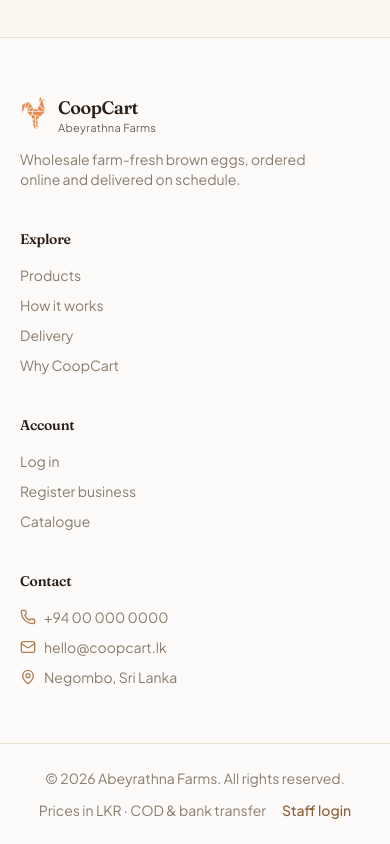
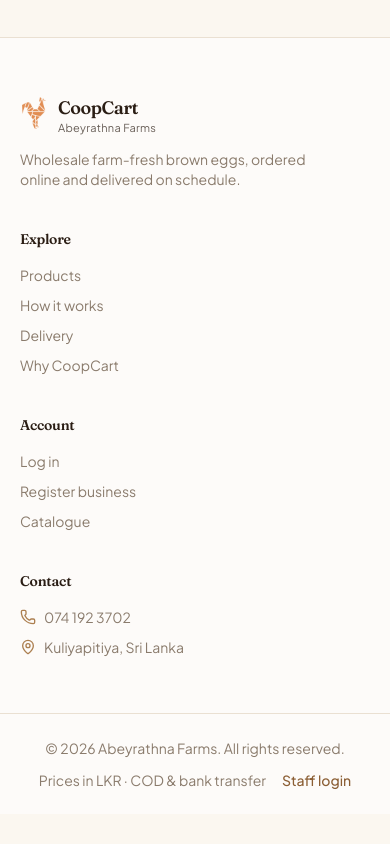
Before and after one commit to Mesh2005/COOPCART, a Next.js app: page / in a window 390 px wide. Shown: the part 6876-7720 px from the top of the page. After the commit the page ends 7690 px from the top, so only its background shows below. Built offline with nearby package versions, Linux system fonts and the light colour scheme; no server answers.

Commit message:
content(landing): real footer contact details
Set the footer phone to 074 192 3702 (click-to-call) and location to
Kuliyapitiya, Sri Lanka; removed the placeholder email.

```diff
--- a/src/app/page.tsx
+++ b/src/app/page.tsx
@@ -6,7 +6,6 @@ import {
   ClipboardCheck,
   Egg,
   Leaf,
-  Mail,
   MapPin,
   PackageCheck,
   Phone,
@@ -342,9 +341,12 @@ export default function Home() {
           <div>
             <h4 className="font-display text-sm font-semibold text-brown-900">Contact</h4>
             <ul className="mt-4 space-y-2.5 text-sm text-muted">
-              <li className="flex items-center gap-2"><Phone className="h-4 w-4 text-brown-400" /> +94 00 000 0000</li>
-              <li className="flex items-center gap-2"><Mail className="h-4 w-4 text-brown-400" /> hello@coopcart.lk</li>
-              <li className="flex items-center gap-2"><MapPin className="h-4 w-4 text-brown-400" /> Negombo, Sri Lanka</li>
+              <li>
+                <a href="tel:+94741923702" className="flex items-center gap-2 hover:text-brown-800">
+                  <Phone className="h-4 w-4 text-brown-400" /> 074 192 3702
+                </a>
+              </li>
+              <li className="flex items-center gap-2"><MapPin className="h-4 w-4 text-brown-400" /> Kuliyapitiya, Sri Lanka</li>
             </ul>
           </div>
         </div>
```
